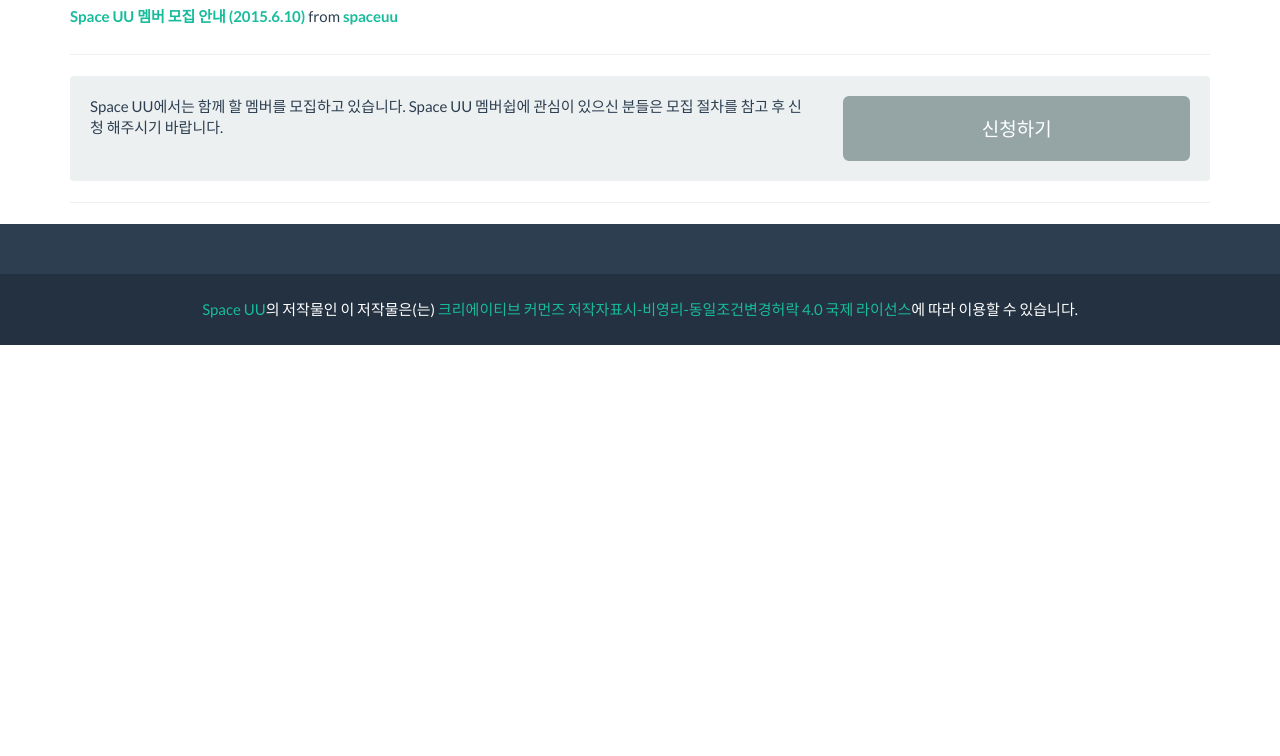
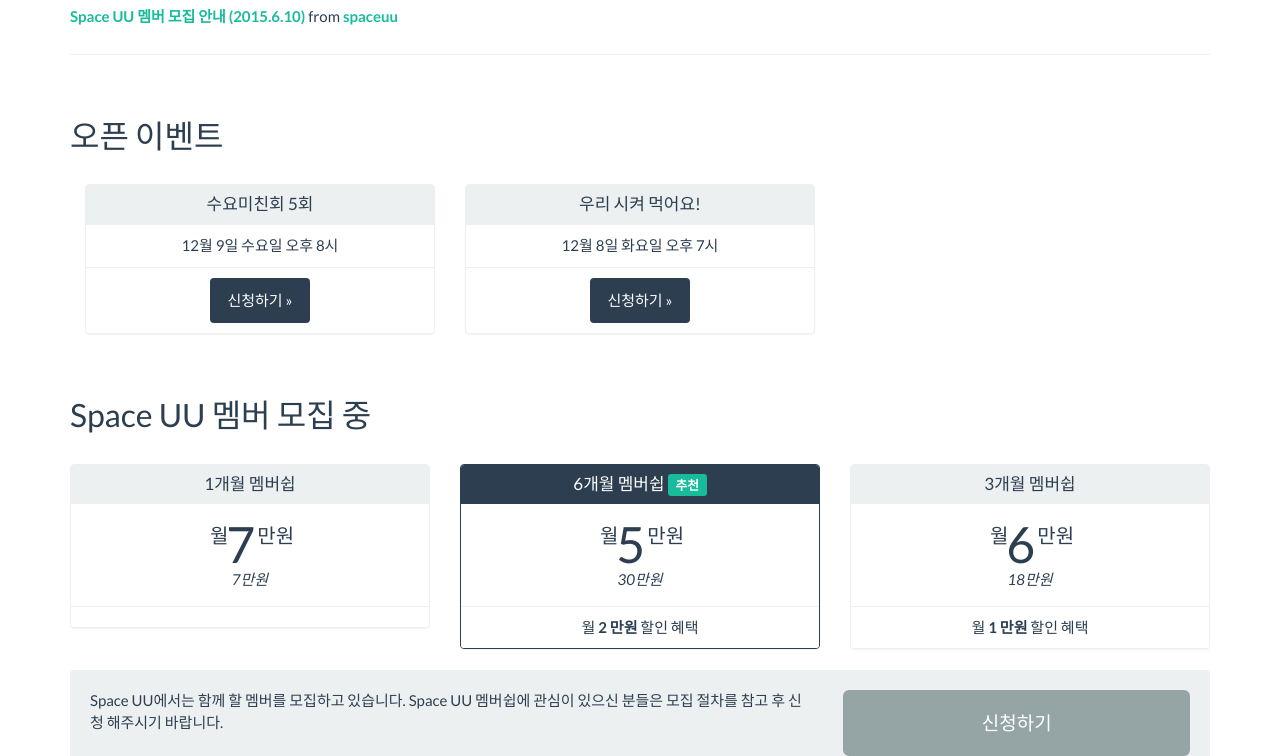
Before and after one commit to spaceuu/spaceuu.github.io, a Jekyll site: the page built from index.html, in a window 1280 px wide and 900 px high, scrolled down 880 px, cut to the strip 144-900 px from the top of the window. Built offline with Jekyll 4.4.1, drawn with Linux system fonts in a browser that asks for light colours; before the commit the page ends 1369 px from its top, so only the background shows below that.

Commit message:
오픈이벤트 항목 추가

```diff
--- /dev/null
+++ b/_data/events.yml
@@ -0,0 +1,7 @@
+- title: "수요미친회 5회"
+  time: "12월 9일 수요일 오후 8시"
+  link: "http://goo.gl/forms/xEu4gZzBWE"
+
+- title: "우리 시켜 먹어요!"
+  time: "12월 8일 화요일 오후 7시"
+  link: "http://www.zipbob.net/p/565f36b8e76f686bf8000001"
--- a/index.html
+++ b/index.html
@@ -46,6 +46,84 @@
 
         <hr>
 
+        <div class="row">
+            <div class="col-lg-12">
+                <h2 class="page-header">오픈 이벤트</h2>
+
+                {% for event in site.data.events %}
+
+                <div class="col-md-4">
+                    <div class="panel panel-default text-center">
+                        <div class="panel-heading">
+                            <h3 class="panel-title">{{ event.title }}</h3>
+                        </div>
+                        <ul class="list-group">
+                            <li class="list-group-item">{{ event.time }}</li>
+                            <li class="list-group-item"><a class="btn btn-primary" href="{{ event.link }}" role="button">신청하기 »</a></li>
+                        </ul>
+                    </div>
+                </div>
+                {% endfor %}
+            </div>
+        </div>
+
+
+          <!-- Content Row -->
+        <div class="row">
+
+          <div class="col-lg-12">
+                <h2 class="page-header">Space UU 멤버 모집 중</h2>
+            </div>
+            <div class="col-md-4">
+                <div class="panel panel-default text-center">
+                    <div class="panel-heading">
+                        <h3 class="panel-title">1개월 멤버쉽</h3>
+                    </div>
+                    <div class="panel-body">
+                        <span class="price"><sup>월</sup>7<sup>만원</sup></span>
+                        <span class="period">7만원</span>
+                    </div>
+                    <ul class="list-group">
+                        <li class="list-group-item"></li>
+
+
+                    </ul>
+                </div>
+            </div>
+            <div class="col-md-4">
+                <div class="panel panel-primary text-center">
+                    <div class="panel-heading">
+                        <h3 class="panel-title">6개월 멤버쉽 <span class="label label-success">추천</span></h3>
+                    </div>
+                    <div class="panel-body">
+                        <span class="price"><sup>월</sup>5<sup>만원</sup></span>
+                        <span class="period">30만원</span>
+                    </div>
+                    <ul class="list-group">
+                        <li class="list-group-item">월 <strong>2 만원</strong> 할인 혜택</li>
+
+
+                    </ul>
+                </div>
+            </div>
+            <div class="col-md-4">
+                <div class="panel panel-default text-center">
+                    <div class="panel-heading">
+                        <h3 class="panel-title">3개월 멤버쉽</h3>
+                    </div>
+                    <div class="panel-body">
+                        <span class="price"><sup>월</sup>6<sup>만원</sup></span>
+                        <span class="period">18만원</span>
+                    </div>
+                    <ul class="list-group">
+                        <li class="list-group-item">월 <strong>1 만원</strong> 할인 혜택</li>
+
+                    </ul>
+                </div>
+            </div>
+        </div>
+        <!-- /.row -->
+
         <!-- Call to Action Section -->
         <div class="well">
             <div class="row">
```
